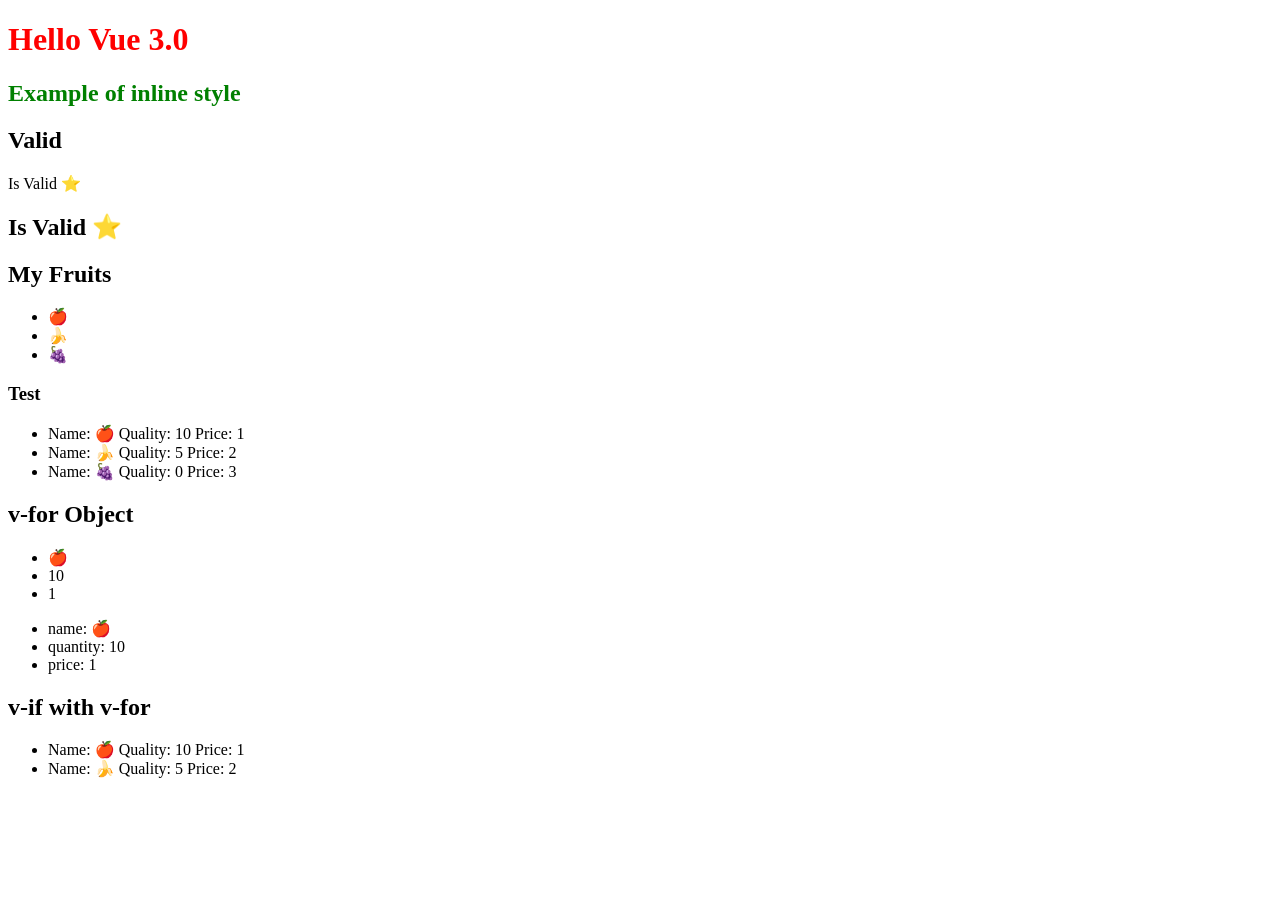
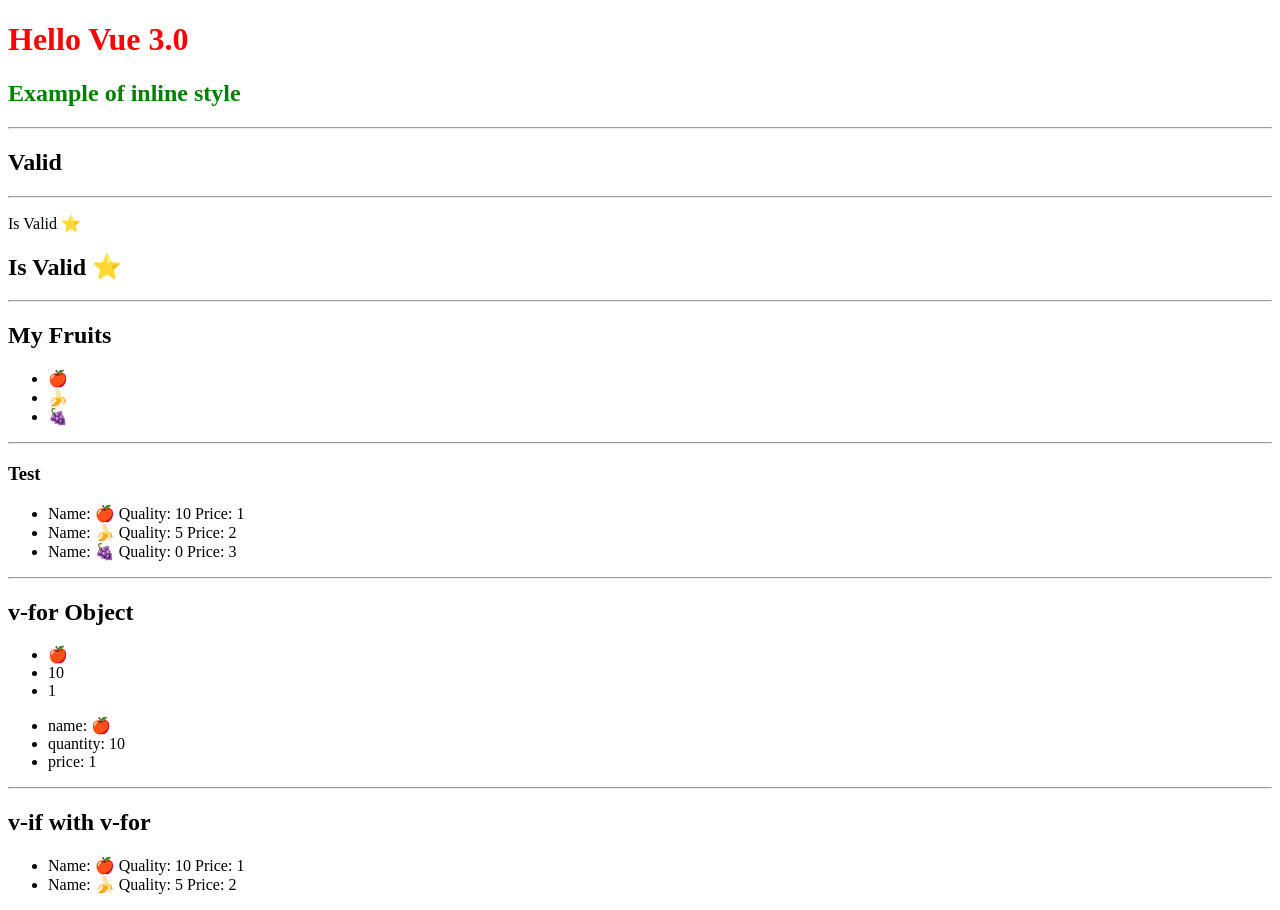
Before and after one commit to bm-jsms/my_vue-practice, a Vue app: page / in a window 1280 px wide. Before the commit the page ends 800 px from the top, so only its background shows below. Built offline with nearby package versions, Linux system fonts and the light colour scheme.

Commit message:
implement hr

```diff
--- a/src/App.vue
+++ b/src/App.vue
@@ -26,13 +26,20 @@
 	<!-- <h2 style="color: blue">Example of inline style</h2> -->
 	<h2 :style="styleColor">Example of inline style</h2>
 
+	<hr />
+
 	<h2>
 		{{ valid ? 'Valid' : 'Not Valid' }}
 	</h2>
+
+	<hr />
+
 	<p v-if="valid">Is Valid ⭐</p>
 	<p v-else>Is not Valid ❌</p>
 
 	<h2 v-show="valid">Is Valid ⭐</h2>
+
+	<hr />
 
 	<h2>My Fruits</h2>
 
@@ -41,6 +48,8 @@
 			{{ fruit }}
 		</li>
 	</ul>
+
+	<hr />
 
 	<h3>Test</h3>
 	<ul>
@@ -51,6 +60,8 @@
 		</li>
 	</ul>
 
+	<hr />
+
 	<h2>v-for Object</h2>
 	<ul>
 		<li v-for="value in myObject" :key="value">
@@ -60,6 +71,8 @@
 	<ul>
 		<li v-for="(value, key) in myObject" :key="key">{{ key }}: {{ value }}</li>
 	</ul>
+
+	<hr />
 
 	<h2>v-if with v-for</h2>
 	<ul>
```
